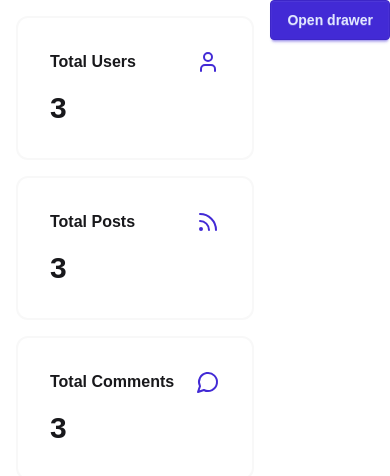
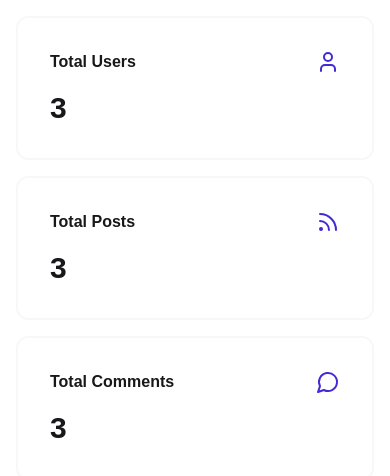
Before and after one commit to bilelhamitouche/bites-and-bytes-blog, a React (Vite) app in the folder admin-panel/: page / in a window 390 px wide. Shown: the top 476 px of the page. Built offline with nearby package versions, Linux system fonts and the light colour scheme.

Commit message:
added a few styles for the sidebar

```diff
--- a/admin-panel/src/routes/__root.tsx
+++ b/admin-panel/src/routes/__root.tsx
@@ -6,18 +6,12 @@ import { LayoutDashboard, MessageCircle, Rss, User } from "lucide-react";
 export const Route = createRootRoute({
   component: () => (
     <>
-      <div className="drawer lg:drawer-open">
+      <div className="drawer md:drawer-open">
         <input id="my-drawer-2" type="checkbox" className="drawer-toggle" />
         <div className="drawer-content flex">
-          <main className="p-4 w-full">
+          <main className="p-4 w-full flex items-center justify-between md:items-start">
             <Outlet />
           </main>
-          <label
-            htmlFor="my-drawer-2"
-            className="btn btn-primary drawer-button lg:hidden"
-          >
-            Open drawer
-          </label>
         </div>
         <div className="drawer-side">
           <label
```
